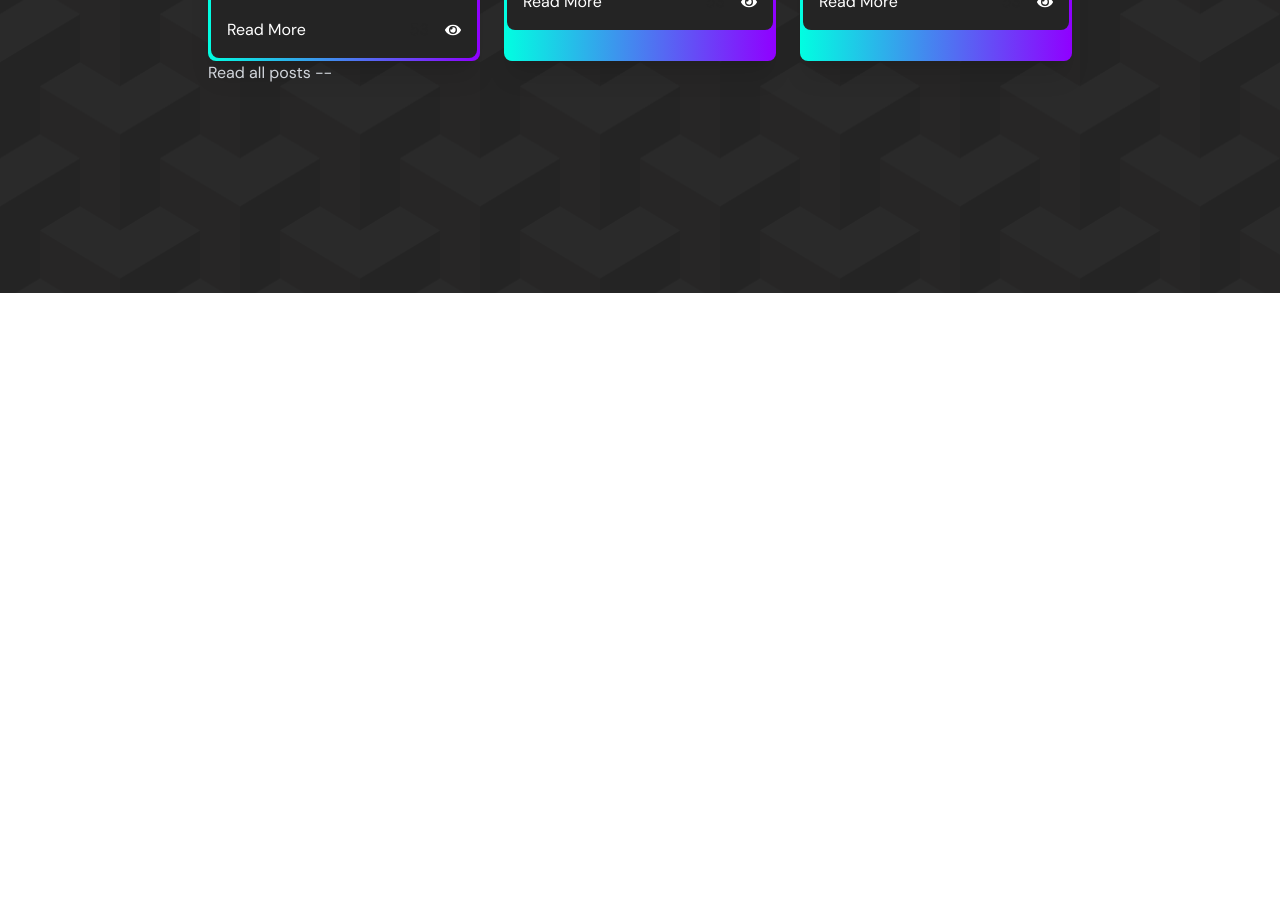
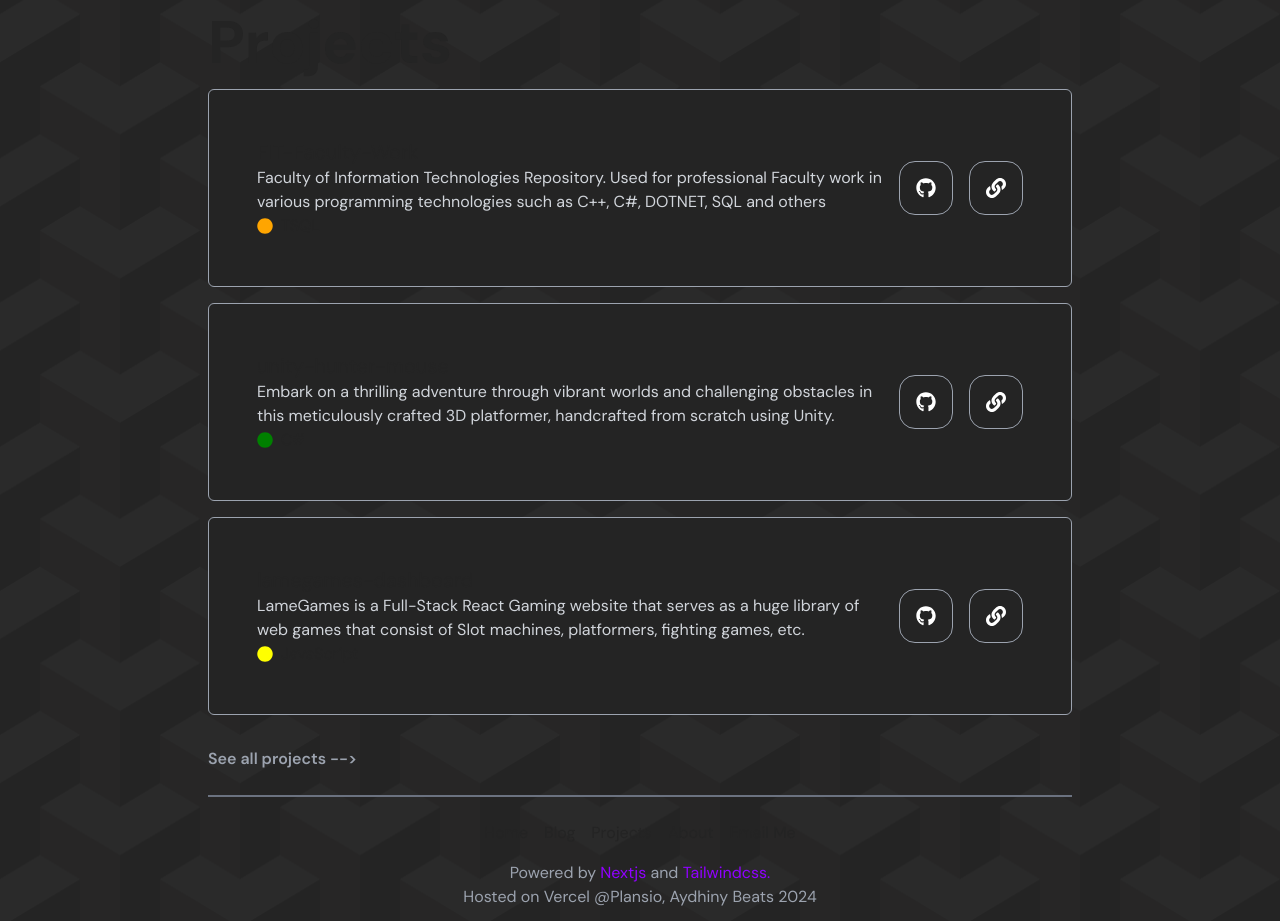
Before and after one commit to Aydhiny/mehmedovic-portfolio, a Next.js app: page / in a window 1280 px wide. Shown: the part 1860-2781 px from the top of the page. Before the commit the page ends 2153 px from the top, so only its background shows below. Built offline with nearby package versions, Linux system fonts and the light colour scheme.

Commit message:
projects, footer added

```diff
--- a/src/app/page.tsx
+++ b/src/app/page.tsx
@@ -1,8 +1,10 @@
 import Header from "@/components/Header";
 import Navbar from "@/components/Navbar";
 import Featured from "@/app/pages/Featured/page";
+import Projects from "@/app/pages/Projects/page";
 import Chatbot from "@/components/Chatbot";
 import AcceptCookies from "@/components/AcceptCookies";
+import Footer from "@/components/Footer";
 
 export default function Home() {
   return (
@@ -14,6 +16,8 @@ export default function Home() {
       <Navbar />
       <Header />
       <Featured />
+      <Projects />
+      <Footer />
     </div>
   );
 }
--- a/src/app/pages/Featured/page.tsx
+++ b/src/app/pages/Featured/page.tsx
@@ -3,7 +3,7 @@ import React from "react";
 
 export default function page() {
   return (
-    <div className="p-52 justify-center cursor-default">
+    <div className="px-52 pb-52 justify-center cursor-default">
       <div className="text-left">
         <h1 className="font-bold text-6xl">Featured Posts</h1>
         <p className="mb-12 text-gray-300">Newest blog posts and news</p>
--- /dev/null
+++ b/src/app/pages/Projects/page.tsx
@@ -0,0 +1,34 @@
+import ProjectBox from "@/components/ProjectBox";
+import React from "react";
+
+export default function page() {
+  return (
+    <div className="px-52 flex flex-col">
+      <h1 className="text-6xl font-bold">Projects</h1>
+      <div>
+        <ProjectBox
+          name="FIT-Faculty-Work"
+          description="Faculty of Information Technologies Repository. Used for professional Faculty work in various programming technologies such as C++, C#, DOTNET, SQL and others"
+          tech="TSQL"
+          color="orange"
+        />
+        <ProjectBox
+          name="unity-hunter-mouse"
+          description="Embark on a thrilling adventure through vibrant worlds and challenging obstacles in this meticulously crafted 3D platformer, handcrafted from scratch using Unity."
+          tech="C#"
+          color="green"
+        />
+        <ProjectBox
+          name="lamegames-dashboard"
+          description="LameGames is a Full-Stack React Gaming website that serves as a huge library of web games that consist of Slot machines, platformers, fighting games, etc."
+          tech="JavaScript"
+          color="yellow"
+        />
+      </div>
+      <p className="text-gray-400 font-semibold my-4 cursor-pointer">
+        See all projects --{">"}{" "}
+      </p>
+      <div className="my-2 border border-gray-500"></div>
+    </div>
+  );
+}
--- a/src/components/BlogCard.tsx
+++ b/src/components/BlogCard.tsx
@@ -9,10 +9,10 @@ interface BlogCardProps {
 }
 export default function BlogCard({ name, description, views, link }) {
   return (
-    <div className="p-[3px] rounded-lg shadow-xl bg-gradient-to-r from-main-app-teal to-main-app-purple">
-      <div className="bg-main-background-grey cursor-pointer transition-all duration-100 hover:shadow-2xl hover:shadow-main-app-teal rounded-lg flex flex-col p-4">
+    <div className="p-[3px]  rounded-lg shadow-xl bg-gradient-to-r from-main-app-teal to-main-app-purple">
+      <div className="bg-main-background-grey h-full cursor-pointer transition-all duration-100 hover:shadow-2xl hover:shadow-main-app-teal rounded-lg flex flex-col p-4">
         <h3 className="font-bold text-xl">{name}</h3>
-        <p className="text-gray-500 pb-32">{description}</p>
+        <p className="text-gray-500 pb-12">{description}</p>
         <div className="flex justify-between">
           <p className="text-white cursor-pointer">Read More</p>
           <div className="flex items-center justify-end text-center">
--- /dev/null
+++ b/src/components/Footer.tsx
@@ -0,0 +1,45 @@
+import Image from "next/image";
+import React from "react";
+import Aydhiny from "../images/ay.png";
+export default function Footer() {
+  return (
+    <div className="px-52 py-4">
+      <nav>
+        <ul className="flex justify-center">
+          <li>
+            <a className="mr-4" href="/">
+              Home
+            </a>
+          </li>
+          <li>
+            <a className="mr-4" href="/blog">
+              Blog
+            </a>
+          </li>
+          <li>
+            <a className="mr-4" href="/projects">
+              Projects
+            </a>
+          </li>
+          <li>
+            <a className="mr-4" href="/about">
+              About
+            </a>
+          </li>
+          <li>
+            <a href="/email">Email Me</a>
+          </li>
+        </ul>
+      </nav>
+
+      <div className="flex flex-col p-4 text-center items-center">
+        <p className="text-gray-400">
+          Powered by <span className="text-main-app-purple">Nextjs</span> and{" "}
+          <span className="text-main-app-purple">Tailwindcss.</span> <br />{" "}
+          Hosted on Vercel @Plansio, Aydhiny Beats 2024
+        </p>
+        <Image alt="ay-logo" className="p-2" src={Aydhiny} />
+      </div>
+    </div>
+  );
+}
--- a/src/components/Header.tsx
+++ b/src/components/Header.tsx
@@ -22,8 +22,11 @@ export default function Header() {
           <TiNotes className="size-10 mx-2" />
           <FaPenFancy className="size-10 mx-2" />
         </div>
+        <div className="flex">
+          <div className="flex flex-col">
             <p className="pb-4 text-gray-300">
-          Software Engineering Student, Music Producer, <br /> Graphic Designer
+              Software Engineering Student, Music Producer, <br /> Graphic
+              Designer
             </p>
             <div className="flex">
               <div className="flex mr-4 cursor-pointer hover:bg-white hover:text-main-background-grey transition-all duration-150 font-bold items-center rounded-xl text-center px-4 py-2 bg-main-app-purple text-white">
@@ -41,12 +44,14 @@ export default function Header() {
             </div>
           </div>
           <Image
-        className="cursor-pointer bg-main-background-grey p-4 rounded-full shadow-2xl border-2 border-main-app-purple transition-all duration-300"
+            className="cursor-pointer hover:opacity-65 bg-main-background-grey p-4 rounded-full shadow-2xl border-2 border-main-app-purple transition-all duration-300"
             src={Profile}
             alt="profile-pic"
             width={400}
             height={400}
           />
+        </div>
+      </div>
       <Image
         src={Line}
         alt="line-1"
@@ -54,13 +59,6 @@ export default function Header() {
         width={2000}
         height={2000}
       />
-      <Image
-        src={Line2}
-        alt="line-2"
-        className="fixed right-0 rotate-90 z-[-1]"
-        width={2000}
-        height={2000}
-      />
     </div>
   );
 }
--- a/src/components/Navbar.tsx
+++ b/src/components/Navbar.tsx
@@ -5,7 +5,7 @@ import { FaYoutube } from "react-icons/fa";
 
 export default function Navbar() {
   return (
-    <div className="p-4 shadow-2xl bg-gradient-to-l from-main-background-grey via-neutral-800 to-purple-950">
+    <div className="p-4 text-lg shadow-2xl bg-gradient-to-l from-main-background-grey via-neutral-800 to-purple-950">
       <nav>
         <ul className="flex justify-center items-center">
           <li className="mr-4 font-bold text-main-app-purple transition-colors duration-150">
@@ -18,7 +18,7 @@ export default function Navbar() {
             <a href="/blog">Blog</a>
           </li>
           <li className="hover:text-main-app-purple transition-colors duration-150">
-            <a href="/about">About Me</a>
+            <a href="/about">About</a>
           </li>
           <div className="flex text-center items-center">
             <TiSocialInstagramCircular
--- /dev/null
+++ b/src/components/ProjectBox.tsx
@@ -0,0 +1,60 @@
+import React from "react";
+import { FaCircle } from "react-icons/fa";
+import { FaGithub } from "react-icons/fa6";
+import { FaLink } from "react-icons/fa";
+
+// Define the type for props
+interface ProjectBoxProps {
+  name: string; // Name of the project
+  description: string; // Description of the project
+  tech: string; // Technologies used
+  color: string; // Color (if used for styling)
+  link?: string; // Optional project link
+  github?: string; // Optional GitHub link
+}
+
+// Functional Component with TypeScript
+const ProjectBox: React.FC<ProjectBoxProps> = ({
+  name,
+  description,
+  tech,
+  color,
+  link,
+}) => {
+  return (
+    <div className="p-12 my-4 flex border justify-between hover:shadow-2xl hover:shadow-main-app-purple transition-all duration-150 bg-main-background-grey rounded-md border-gray-400">
+      {/* Links Section */}
+
+      {/* Project Details */}
+
+      <div className="flex flex-col">
+        <h4 className="text-xl">{name}</h4>
+        <p className="text-gray-300">{description}</p>
+        <div className="flex items-center gap-2">
+          <FaCircle style={{ color: color }} />
+          <p>{tech}</p>
+        </div>
+      </div>
+      <div className="flex text-center items-center text-white">
+        <a
+          className="p-4 mx-4 border border-gray-400 rounded-2xl"
+          href="github.com/Aydhiny"
+          target="_blank"
+          rel="noopener noreferrer"
+        >
+          <FaGithub className="size-5" />
+        </a>
+        <a
+          className="p-4 border border-gray-400 rounded-2xl"
+          href={link}
+          target="_blank"
+          rel="noopener noreferrer"
+        >
+          <FaLink className="size-5" />
+        </a>
+      </div>
+    </div>
+  );
+};
+
+export default ProjectBox;
```
Also changed, not shown: src/images/ay.png (added). Lines whose indentation alone changed are shown as unchanged.
